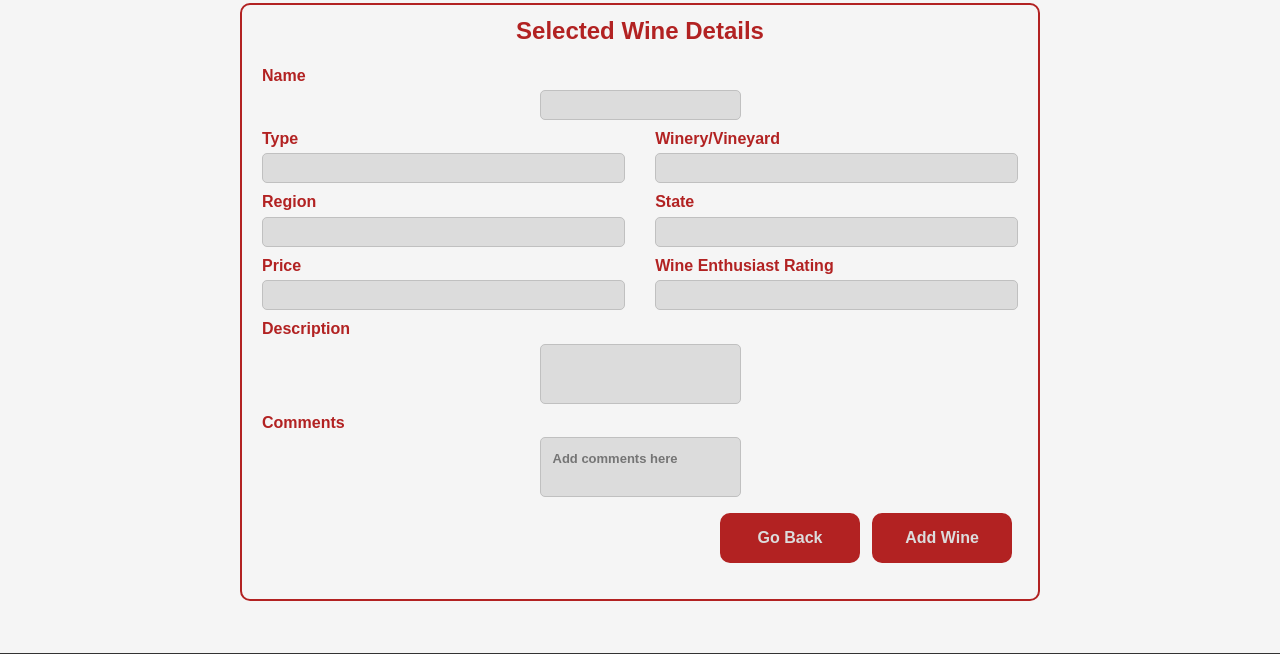
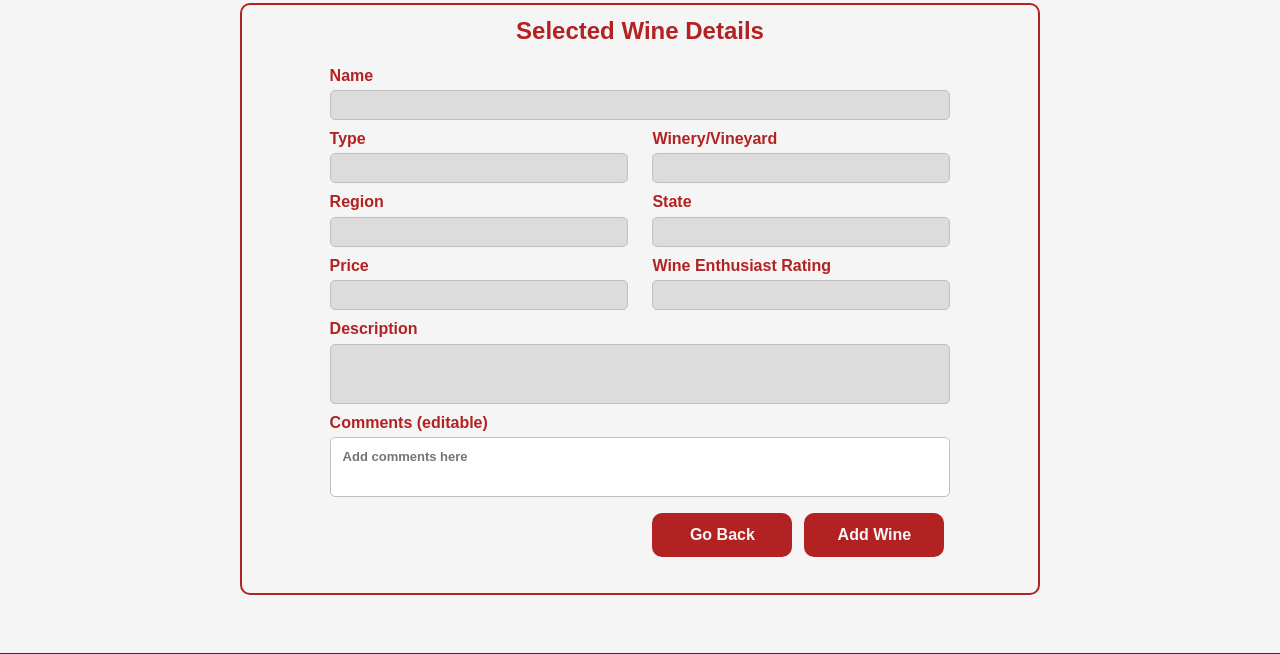
Before and after one commit to maddiereddy/OpaGrappa, a website: page public/view-wine.html in a window 1280 px wide. Shown: the part 97-751 px from the top of the page. Drawn offline with nearby package versions, Linux system fonts and the light colour scheme; sample sign-in values are in the browser's storage; a web font is replaced by a local one.

Commit message:
modify editable forms css

```diff
--- a/public/css/main.css
+++ b/public/css/main.css
@@ -54,10 +54,6 @@ textarea {
   background: white;
   margin: 10px auto 20px;
 }
-
-/* label {
-  margin-left: 10%;
-} */
 
 button[type="submit"],
 button[type="button"] {
@@ -179,6 +175,7 @@ caption {
   color: firebrick;
   text-align: center;
   font-size: 3em;
+  margin-bottom: 20px;
 }
 
 nav {
@@ -398,7 +395,7 @@ tbody td a:visited {
 }
 
 .wines-table {
-  width: inherit;
+  width: 100%;
   table-layout: auto;
   border-collapse: collapse;
   margin: 20px auto 10px;
@@ -472,6 +469,13 @@ tbody td a:visited {
 .wine-details-section {
   font-size: 1em;
   font-family: sans-serif;
+  margin: 110px 20px;
+  width: calc(100% - 40px);
+}
+
+.wine-details-section fieldset {
+  margin: 0;
+  width: 100%;
 }
 
 .wine-details-section .hidden-height {
@@ -496,25 +500,25 @@ tbody td a:visited {
   background-color: gainsboro;
   font-size: 13px;
   font-weight: bolder;
-  line-height: 18px;
   height: 30px;
   border: 1px solid silver;
   border-radius: 5px;
-  margin-top: 5px;
-  margin-bottom: 10px;
+  margin: 5px 0 10px;
 }
 
 .wine-details-section textarea {
   height: 60px;
   resize: none;
   overflow: auto;
+  width: 100%;
 }
 
-.wine-details-section button {
-  width: 21%;
-  color: gainsboro;
-  font-size: 1em;
-  margin: 20px 0.5%;
+.wine-details-section #wine-title {
+  width: 100%;
+}
+
+.wine-details-section #wine-comments {
+  background-color: white
 }
 
 .half-width {
@@ -534,6 +538,7 @@ tbody td a:visited {
   margin: 6px;
   width: 140px;
   padding: 10px;
+  font-size: 1em;
 }
 
 
@@ -657,14 +662,15 @@ tbody td a:visited {
 
 /***** MEDIA QUERIES *****/
 
+@media only screen and (max-width: 361px) {
+  #add-button, #back-button {
+    height: 40px;
+    width: 100px;
+    padding: 0px;
+  }
+}
+
 @media only screen and (min-width: 480px) {
-  .wine-details-section button {
-    font-size: 0.5em;
-    height: 50px;
-    overflow: hidden;
-    text-overflow: ellipsis;
-  }
-
   .hidden-height {
     height: 10px;
   }
@@ -689,11 +695,9 @@ tbody td a:visited {
 }
 
 @media only screen and (min-width: 768px) {
-  .wine-details-section button {
-    font-size: 1em;
-    height: 50px;
-    overflow: hidden;
-    text-overflow: ellipsis;
+  .wine-details-section fieldset {
+    margin: 0 auto;
+    width: 80%;
   }
 
   .hidden-height {
@@ -740,8 +744,7 @@ tbody td a:visited {
 
 }
 
-@media only screen and (min-height : 1300px) and (min-width : 1024px){
-
+@media only screen and (min-width : 1024px){
   .learn-more-section .inner {
     margin: 30% auto;
   }
@@ -750,4 +753,8 @@ tbody td a:visited {
     height: 0;
   }
 
+  .table-section, .wine-details-section {
+    margin: 100px auto;
+    width: 800px;
+  }
 }
--- a/public/css/signup-login.css
+++ b/public/css/signup-login.css
@@ -73,7 +73,7 @@
 
 }
 
-@media only screen and (min-height : 1300px) and (min-width : 1024px) {
+@media only screen and (min-width : 1024px) {
   .setup-form input {
     width: 50%;
   }
@@ -81,4 +81,9 @@
   .setup-form label {
     margin: 30px 25%;
   }
+
+  .setup-form {
+    margin: 100px auto;
+    width: 800px;
+  }
 }
--- a/public/view-wine.html
+++ b/public/view-wine.html
@@ -49,7 +49,7 @@
         <label for="wine-description">Description</label>
         <textarea name="wine-description" id="wine-description" readonly></textarea>
 
-        <label for="wine-comments">Comments</label>
+        <label for="wine-comments">Comments (editable)</label>
         <textarea name="wine-comments" id="wine-comments" placeholder="Add comments here"></textarea>
 
         <button type="submit" id="add-button">Add Wine</button>
```
